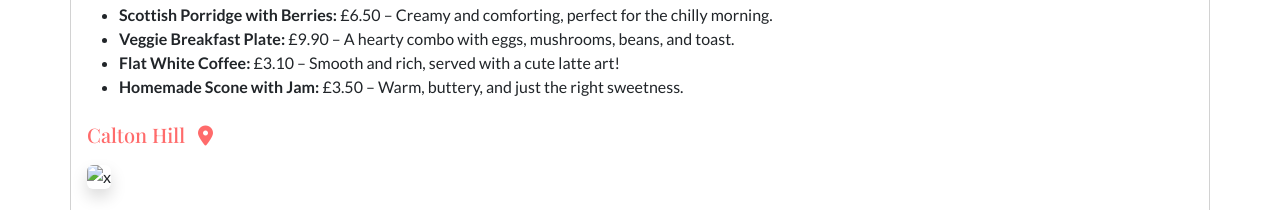
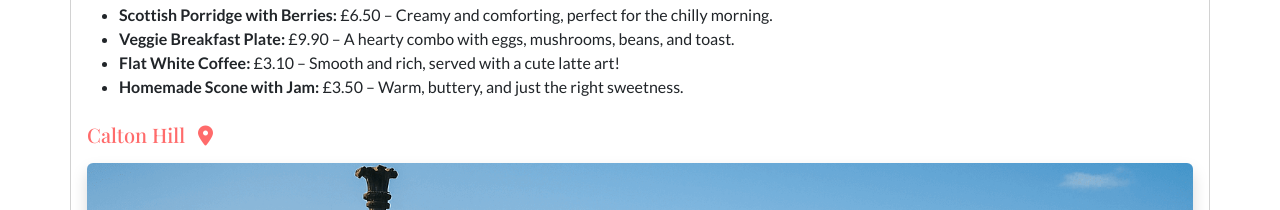
Before and after one commit to Moradillo91/TripPlanner-Ai-Project, a plain HTML site: page edinburgh.html in a window 1280 px wide. Shown: the part 5385-5595 px from the top of the page. Drawn offline with nearby package versions, Linux system fonts and the light colour scheme; a web font is replaced by a local one.

Commit message:
fix: update image source for Calton Hill and add card layout for Day 2 Evening section

```diff
--- a/edinburgh.html
+++ b/edinburgh.html
@@ -268,7 +268,7 @@
             </div>
               <h5 class="mt-4">Calton Hill <i class="fa-solid fa-location-dot ms-2"></i></h5>
               <div class="mt-3">
-                <img src="assets/images/edinburg-1.png" alt="x" class="img-fluid rounded shadow height-img">
+                <img src="assets/images/calton-hill.png" alt="x" class="img-fluid rounded shadow height-img">
               </div>
               <div class="mt-4">
                 <p class="routes-text text-start">
@@ -456,7 +456,7 @@
           </div>
           </section>
           <!--Day 2 Evening-->
-
+          <div class="row g-4 card">
                   <section id="day2-evening" class="container section">
                     <div class="card-body">
                       <h4 class="sub-heading-color mt-4 text-center"><strong>Evening</strong></h4><br>
@@ -524,6 +524,7 @@
                       </h5>
                       <iframe src="https://www.google.com/maps/embed?pb=!1m40!1m12!1m3!1d2233.9335102107357!2d-3.1983011230727123!3d55.950524323158014!2m3!1f0!2f0!3f0!3m2!1i1024!2i768!4f13.1!4m25!3e2!4m5!1s0x4887c78ec09554dd%3A0xe98593183d021723!2sScott%20Monument%2C%20Scott%20Monument%2C%20Edinburgh%2C%20UK!3m2!1d55.952380999999995!2d-3.1932741!4m5!1s0x4887c78ec09554dd%3A0xe98593183d021723!2sScott%20Monument%2C%20E.%20Princes%20St%20Gardens%2C%20Edinburgh%2C%20UK!3m2!1d55.952380999999995!2d-3.1932741!4m5!1s0x4887c79aeecb7c2b%3A0xb98b9a6c7cbe1ec8!2s1%20Victoria%20Street%2C%20Edinburgh%2C%20UK!3m2!1d55.9484438!2d-3.193961!4m5!1s0x4887c79a9f5a91c9%3A0xb3e26ede3bf354!2sMakars%20Mash%20Bar%2C%20Bank%20Street%2C%20Edinburgh%2C%20UK!3m2!1d55.949958599999995!2d-3.1930875!5e0!3m2!1sen!2sie!4v1747983738694!5m2!1sen!2sie" width="800" height="600" style="border:0;" allowfullscreen="" loading="lazy" referrerpolicy="no-referrer-when-downgrade"></iframe>
                     </div>
+                  </div>
                   </section>
 
        <section id="day3-morning" class="container section">
```
